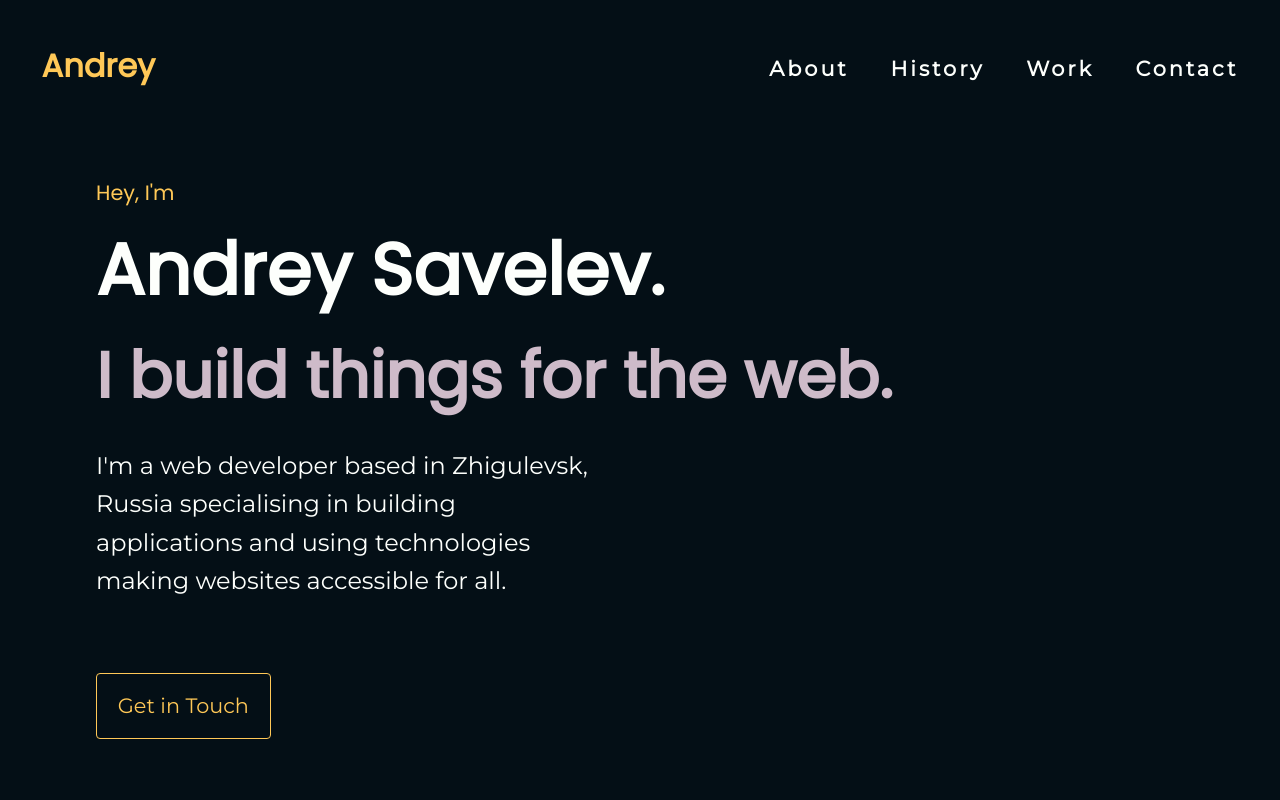
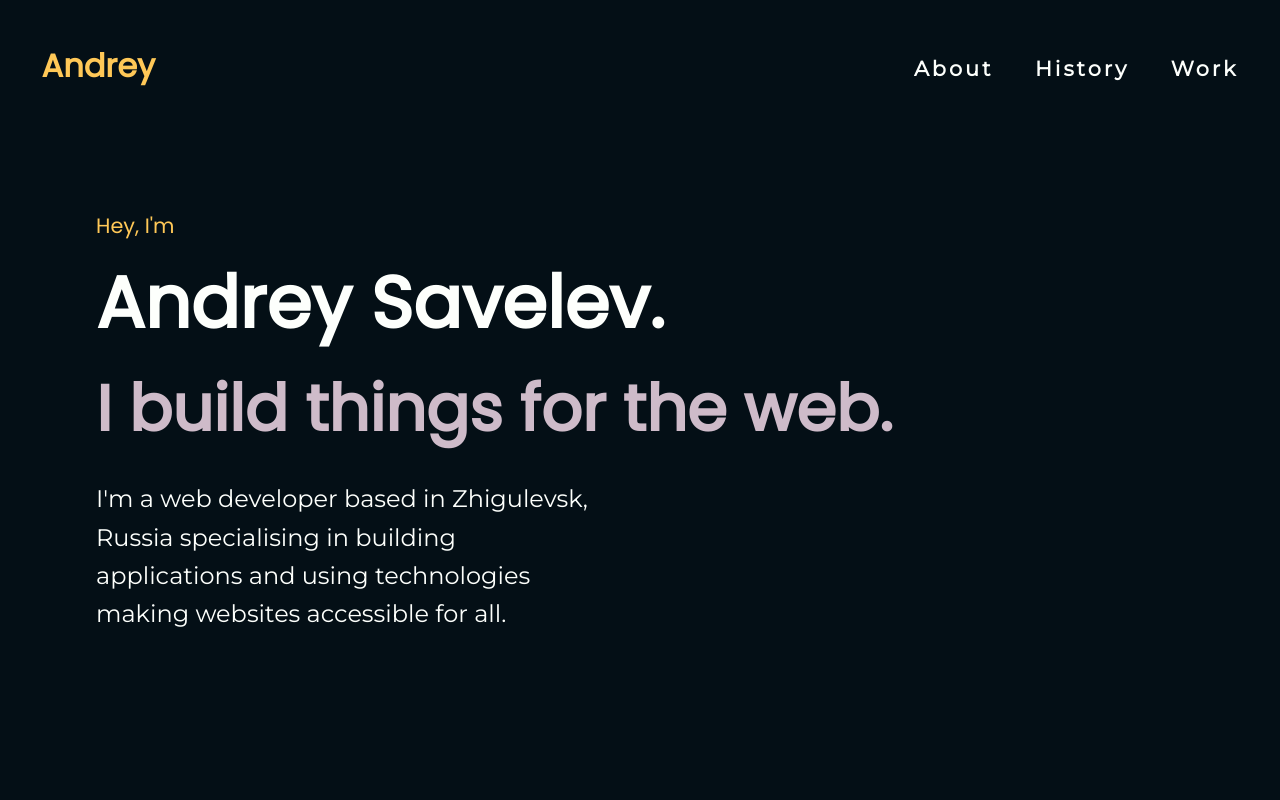
Before and after one commit to jupiteris/portfolio, a React (Create React App) app: page / in a window 1280 px wide. Shown: the top 800 px of the page. Built offline with nearby package versions, Linux system fonts and the light colour scheme.

Commit message:
commented the contact section

```diff
--- a/src/Pages/Contact/Contact.js
+++ b/src/Pages/Contact/Contact.js
@@ -17,9 +17,9 @@ const Contact = () => {
               I am open to opportunities, collaboration, and remote work. Let's
               discuss and definitely say "Hello" in my inbox.
             </p>
-            <MailTo email={email} subject={subject} body={body}>
+            {/* <MailTo email={email} subject={subject} body={body}>
               Let's Talk
-            </MailTo>
+            </MailTo> */}
           </Div>
         </Container>
       </Section>
--- a/src/Pages/Home/HomePage.js
+++ b/src/Pages/Home/HomePage.js
@@ -26,9 +26,9 @@ const Home = () => {
               in building applications and using technologies making websites
               accessible for all.
             </p>
-            <MailTo email={email} subject={subject} body={body}>
+            {/* <MailTo email={email} subject={subject} body={body}>
               Get in Touch
-            </MailTo>
+            </MailTo> */}
           </Container>
         </Section>
         <About />
--- a/src/components/Navbar/NavbarHeader.js
+++ b/src/components/Navbar/NavbarHeader.js
@@ -38,9 +38,9 @@ const NavbarHeader = () => {
               <li>
                 <a href="#work">Work</a>
               </li>
-              <li>
+              {/* <li>
                 <a href="#contact">Contact</a>
-              </li>
+              </li> */}
               {/* <li>
                 <a
                   href="#"
```
